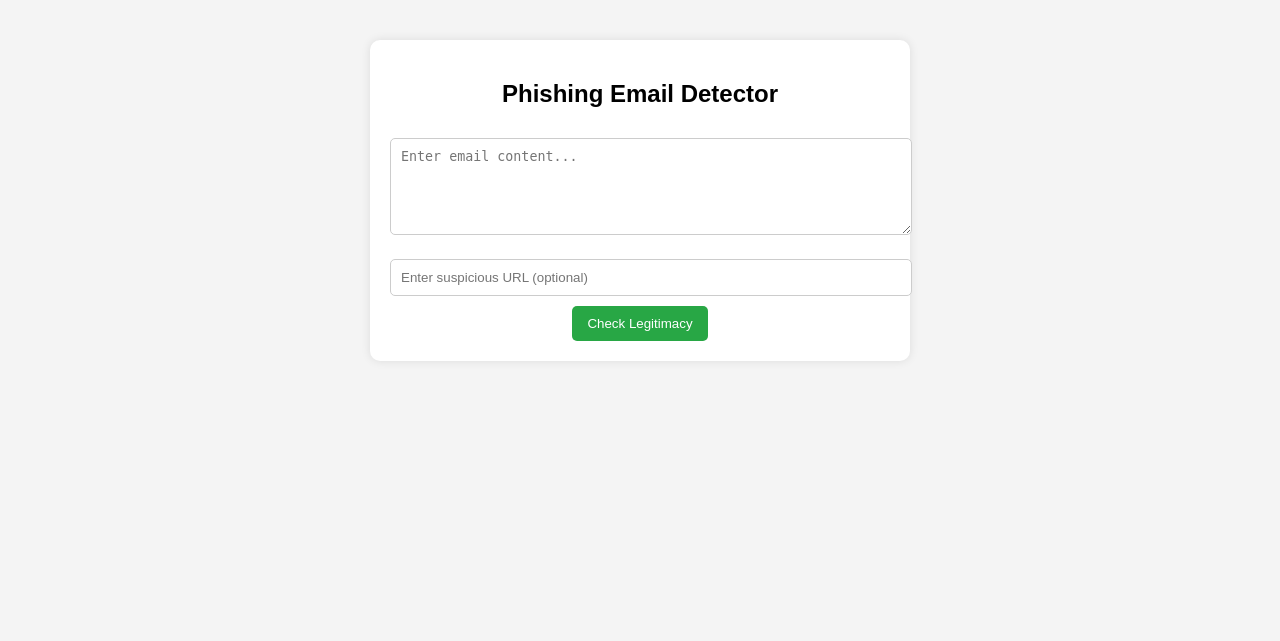
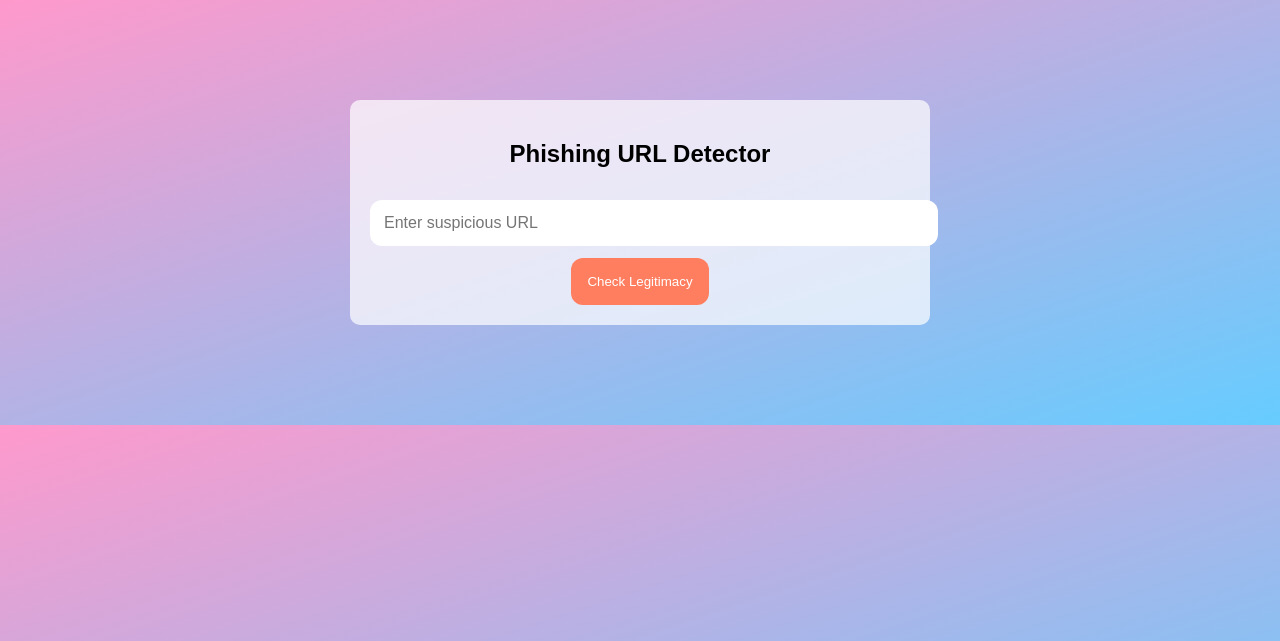
Before and after one commit to SaniyaSaji/Tink-her-hack, a Flask app: template app/templates/index.html in a window 1280 px wide. Shown: the top 641 px of the page. Run offline with Flask 3, Linux system fonts and the light colour scheme; the template is opened without the code that fills it, so the values that code supplies are empty; parts of the project's set-up code (start-up, migrations or seed data) failed here and were passed over.

Commit message:
fourth commit

```diff
--- a/app/app.py
+++ b/app/app.py
@@ -6,47 +6,134 @@ from sklearn.ensemble import RandomForestClassifier
 from sklearn.metrics import accuracy_score
 from flask import Flask, request, jsonify
 import joblib
-
-# Load and preprocess data
-def load_data():
-    file_path = "PhiUSIIL_Phishing_URL_Dataset.csv"
-    df = pd.read_csv(file_path)
-
-    # Drop unnecessary columns
-    df.drop(columns=['FILENAME', 'URL', 'Domain', 'TLD', 'Title'], inplace=True)
-
-    # Split features and target
-    X = df.drop(columns=['label'])
-    y = df['label']
-
-    return X, y
-
-# Train and save model
-def train_model():
-    X, y = load_data()
-    X_train, X_test, y_train, y_test = train_test_split(X, y, test_size=0.2, random_state=42)
-
-    model = RandomForestClassifier(n_estimators=100, random_state=42)
-    model.fit(X_train, y_train)
-
-    # Evaluate model
-    y_pred = model.predict(X_test)
-    acc = accuracy_score(y_test, y_pred)
-    print(f"Model Accuracy: {acc:.4f}")
-
-    # Save model
-    joblib.dump(model, "phishing_model.pkl")
-
-# Check if model exists, otherwise train a new one
-if os.path.exists("phishing_model.pkl"):
-    model = joblib.load("phishing_model.pkl")
-else:
-    print("Model not found! Training a new model...")
-    train_model()
-    model = joblib.load("phishing_model.pkl")
+from urllib.parse import urlparse
+import re
+from flask_cors import CORS  # Import CORS for cross-origin requests
 
 # Initialize Flask app
 app = Flask(__name__)
+
+# Enable CORS for all routes and origins
+CORS(app)  # This allows all domains to make requests to this Flask app
+
+from urllib.parse import urlparse
+import re
+import numpy as np
+
+def extract_features(url):
+    try:
+        parsed_url = urlparse(url)
+
+        # Extract core URL features
+        features = [
+            len(url),  # URL Length
+            len(parsed_url.netloc),  # Domain Length
+            1 if re.match(r"\d+\.\d+\.\d+\.\d+", parsed_url.netloc) else 0,  # IsDomainIP
+            0,  # TLD (We need to encode this later)
+            url.count("/") / len(url),  # URLSimilarityIndex (approximation)
+            url.count(".") / len(url),  # CharContinuationRate
+            1 if "https" in parsed_url.scheme else 0,  # IsHTTPS
+            url.count("?"),  # NoOfQMarkInURL
+            url.count("="),  # NoOfEqualsInURL
+            url.count("&"),  # NoOfAmpersandInURL
+            sum(map(url.count, "!@#$%^*()[]{}|;:'\",<>")),  # NoOfOtherSpecialCharsInURL
+            len(re.findall(r"[a-zA-Z]", url)),  # NoOfLettersInURL
+            len(re.findall(r"\d", url)),  # NoOfDigitsInURL
+            len(re.findall(r"\d", url)) / len(url),  # DigitRatioInURL
+            url.count("%"),  # NoOfObfuscatedChar
+            url.count("favicon"),  # HasFavicon
+            1 if "submit" in url.lower() else 0,  # HasSubmitButton
+            1 if "password" in url.lower() else 0,  # HasPasswordField
+            1 if "bank" in url.lower() else 0,  # Bank keyword presence
+            1 if "crypto" in url.lower() else 0,  # Crypto keyword presence
+            1 if "paypal" in url.lower() else 0,  # Pay keyword presence
+            1 if "facebook.com" in url or "twitter.com" in url else 0,  # HasSocialNet
+            1 if "copyright" in url.lower() else 0,  # HasCopyrightInfo
+            url.count("<iframe"),  # NoOfiFrame
+            url.count("window.open"),  # NoOfPopup
+            url.count("<script"),  # NoOfJS
+            url.count("<img"),  # NoOfImage
+            url.count("<link"),  # NoOfCSS
+            url.count("self"),  # NoOfSelfRef
+            url.count("external"),  # NoOfExternalRef
+        ]
+
+        # Padding if features < 50 (to match training)
+        while len(features) < 50:
+            features.append(0)
+
+        print(f"Extracted Features: {features}")
+        return np.array(features).reshape(1, -1)
+
+    except Exception as e:
+        print(f"Error in feature extraction: {e}")
+        raise
+from urllib.parse import urlparse
+import re
+import numpy as np
+
+def extract_features(url):
+    try:
+        parsed_url = urlparse(url)
+
+        # Extract core URL features
+        features = [
+            len(url),  # URL Length
+            len(parsed_url.netloc),  # Domain Length
+            1 if re.match(r"\d+\.\d+\.\d+\.\d+", parsed_url.netloc) else 0,  # IsDomainIP
+            0,  # TLD (We need to encode this later)
+            url.count("/") / len(url),  # URLSimilarityIndex (approximation)
+            url.count(".") / len(url),  # CharContinuationRate
+            1 if "https" in parsed_url.scheme else 0,  # IsHTTPS
+            url.count("?"),  # NoOfQMarkInURL
+            url.count("="),  # NoOfEqualsInURL
+            url.count("&"),  # NoOfAmpersandInURL
+            sum(map(url.count, "!@#$%^*()[]{}|;:'\",<>")),  # NoOfOtherSpecialCharsInURL
+            len(re.findall(r"[a-zA-Z]", url)),  # NoOfLettersInURL
+            len(re.findall(r"\d", url)),  # NoOfDigitsInURL
+            len(re.findall(r"\d", url)) / len(url),  # DigitRatioInURL
+            url.count("%"),  # NoOfObfuscatedChar
+            url.count("favicon"),  # HasFavicon
+            1 if "submit" in url.lower() else 0,  # HasSubmitButton
+            1 if "password" in url.lower() else 0,  # HasPasswordField
+            1 if "bank" in url.lower() else 0,  # Bank keyword presence
+            1 if "crypto" in url.lower() else 0,  # Crypto keyword presence
+            1 if "paypal" in url.lower() else 0,  # Pay keyword presence
+            1 if "facebook.com" in url or "twitter.com" in url else 0,  # HasSocialNet
+            1 if "copyright" in url.lower() else 0,  # HasCopyrightInfo
+            url.count("<iframe"),  # NoOfiFrame
+            url.count("window.open"),  # NoOfPopup
+            url.count("<script"),  # NoOfJS
+            url.count("<img"),  # NoOfImage
+            url.count("<link"),  # NoOfCSS
+            url.count("self"),  # NoOfSelfRef
+            url.count("external"),  # NoOfExternalRef
+        ]
+
+        # Padding if features < 50 (to match training)
+        while len(features) < 50:
+            features.append(0)
+
+        print(f"Extracted Features: {features}")
+        return np.array(features).reshape(1, -1)
+
+    except Exception as e:
+        print(f"Error in feature extraction: {e}")
+        raise
+
+
+# Check if the model exists, otherwise train a new one
+def load_or_train_model():
+    if os.path.exists("phishing_model.pkl"):
+        print("Loading existing model...")
+        return joblib.load("phishing_model.pkl")
+    else:
+        print("Model not found! Training a new model...")
+        train_model()
+        return joblib.load("phishing_model.pkl")
+
+# Initialize model
+model = load_or_train_model()
 
 @app.route('/', methods=['GET'])
 def home():
@@ -56,14 +143,22 @@ def home():
 def predict():
     try:
         data = request.get_json()
-        if 'features' not in data:
-            return jsonify({"error": "Missing 'features' in request"}), 400
 
-        input_data = np.array(data['features']).reshape(1, -1)
-        prediction = model.predict(input_data)[0]
+        if 'url' not in data:
+            return jsonify({"error": "'url' key is missing in the request"}), 400
+
+        # Extract features with correct 50 columns
+        features_df = extract_features(data['url'])
+
+        # Make prediction
+        prediction = model.predict(features_df)[0]
+
         return jsonify({"phishing": bool(prediction)})
+
     except Exception as e:
-        return jsonify({"error": str(e)}), 500
+        print(f"Error: {str(e)}")
+        return jsonify({"error": f"An error occurred: {str(e)}"}), 500
 
 if __name__ == '__main__':
+    # Run the Flask app
     app.run(host='0.0.0.0', port=5000, debug=True)
--- a/app/static/style.css
+++ /dev/null
@@ -1,48 +0,0 @@
-body {
-    font-family: Arial, sans-serif;
-    background-color: #f4f4f4;
-    text-align: center;
-    margin: 0;
-    padding: 20px;
-}
-.container {
-    background: white;
-    max-width: 500px;
-    margin: 20px auto;
-    padding: 20px;
-    border-radius: 10px;
-    box-shadow: 0 0 10px rgba(0, 0, 0, 0.1);
-}
-textarea, input {
-    width: 100%;
-    padding: 10px;
-    margin: 10px 0;
-    border: 1px solid #ccc;
-    border-radius: 5px;
-}
-button {
-    background-color: #28a745;
-    color: white;
-    padding: 10px 15px;
-    border: none;
-    border-radius: 5px;
-    cursor: pointer;
-}
-button:hover {
-    background-color: #218838;
-}
-.result {
-    margin-top: 15px;
-    font-weight: bold;
-    padding: 10px;
-    border-radius: 5px;
-    display: none;
-}
-.legitimate {
-    background-color: #4CAF50;
-    color: white;
-}
-.phishing {
-    background-color: #dc3545;
-    color: white;
-}
--- /dev/null
+++ b/app/templates/app.js
@@ -0,0 +1,41 @@
+document.addEventListener("DOMContentLoaded", function () {
+    const form = document.getElementById("phishingForm");
+
+    if (form) {
+        form.addEventListener("submit", async function (event) {
+            event.preventDefault();
+            const urlInput = document.getElementById("url").value;
+
+            try {
+                // Send the URL to the backend for prediction
+                const response = await fetch("http://127.0.0.1:5000/predict", {
+                    method: "POST",
+                    headers: { "Content-Type": "application/json" },
+                    body: JSON.stringify({ url: urlInput })  // Send the URL as JSON
+                });
+
+                // Check if the response was successful
+                if (!response.ok) throw new Error("Network response error");
+
+                // Get the JSON response from the backend
+                const data = await response.json();
+
+                // Redirect to the prediction result page with phishing status
+                window.location.href = `prediction.html?phishing=${data.phishing}`;
+
+            } catch (error) {
+                // If there's an error, alert the user
+                alert("Error: Unable to fetch prediction.");
+            }
+        });
+    }
+
+    // Display prediction result in the prediction.html page
+    const resultText = document.getElementById("resultText");
+    if (resultText) {
+        const params = new URLSearchParams(window.location.search);
+        const isPhishing = params.get("phishing") === "true";  // Check if phishing result is true
+        resultText.textContent = isPhishing ? "⚠️ This is a phishing URL!" : "✅ This URL is safe.";
+        resultText.classList.add(isPhishing ? "phishing" : "legitimate");
+    }
+});
--- a/app/templates/index.html
+++ b/app/templates/index.html
@@ -1,43 +1,24 @@
 <!DOCTYPE html>
 <html lang="en">
+
 <head>
   <meta charset="UTF-8">
   <meta name="viewport" content="width=device-width, initial-scale=1.0">
-    <title>Phishing Email Detector</title>
+  <title>Phishing URL Detector</title>
   <link rel="stylesheet" href="style.css">
+  <script defer src="app.js"></script>  <!-- Link to the JavaScript file -->
 </head>
+
 <body>
-
   <div class="container">
-        <h2>Phishing Email Detector</h2>
+    <h2>Phishing URL Detector</h2>
     <form id="phishingForm">
-            <textarea id="emailContent" rows="5" placeholder="Enter email content..."></textarea>
-            <input type="text" id="url" placeholder="Enter suspicious URL (optional)">
+      <!-- Input field for entering the URL -->
+      <input type="text" id="url" placeholder="Enter suspicious URL" required>
+      <!-- Submit button to trigger form submission -->
       <button type="submit">Check Legitimacy</button>
     </form>
-        <p id="result" class="result"></p>
   </div>
+</body>
 
-    <script>
-        document.getElementById("phishingForm").addEventListener("submit", async function(event) {
-            event.preventDefault();
-
-            const emailContent = document.getElementById("emailContent").value;
-            const url = document.getElementById("url").value;
-            const resultElement = document.getElementById("result");
-
-            const response = await fetch("http://127.0.0.1:5000/predict", {
-                method: "POST",
-                headers: { "Content-Type": "application/json" },
-                body: JSON.stringify({ email: emailContent, url: url })
-            });
-
-            const data = await response.json();
-            resultElement.innerText = `Prediction: ${data.prediction}`;
-            resultElement.className = `result ${data.prediction === "legitimate" ? "legitimate" : "phishing"}`;
-            resultElement.style.display = "block";
-        });
-    </script>
-
-</body>
 </html>
--- /dev/null
+++ b/app/templates/style.css
@@ -0,0 +1,49 @@
+body {
+    background: linear-gradient(to bottom right, #ff99cc, #66ccff);
+    font-family: 'Montserrat', sans-serif;
+}
+
+.container {
+    background-color: rgba(255, 255, 255, 0.7);
+    padding: 20px;
+    border-radius: 10px;
+    text-align: center;
+    width: 80%;
+    max-width: 540px;
+    margin: 100px auto;
+}
+
+input[type="text"] {
+    width: 100%;
+    padding: 14px;
+    border-radius: 12px;
+    border: none;
+    margin: 12px 0;
+    font-size: 16px;
+}
+
+button {
+    padding: 16px;
+    background-color: #ff7e5f;
+    color: white;
+    border: none;
+    border-radius: 12px;
+    cursor: pointer;
+}
+
+button:hover {
+    background-color: #e3704f;
+}
+
+.result {
+    font-size: 20px;
+    margin-top: 20px;
+}
+
+.result.legitimate {
+    color: #27ae60;
+}
+
+.result.phishing {
+    color: #ff4d4d;
+}
```
Also changed, not shown: app/model/phishing_model.py (+25 -29 lines), app/templates/prediction.html (added, +20 -0 lines), phishing_detector.py (added), synthetic_phishing_dataset.csv (added). Lines whose indentation alone changed are shown as unchanged.
